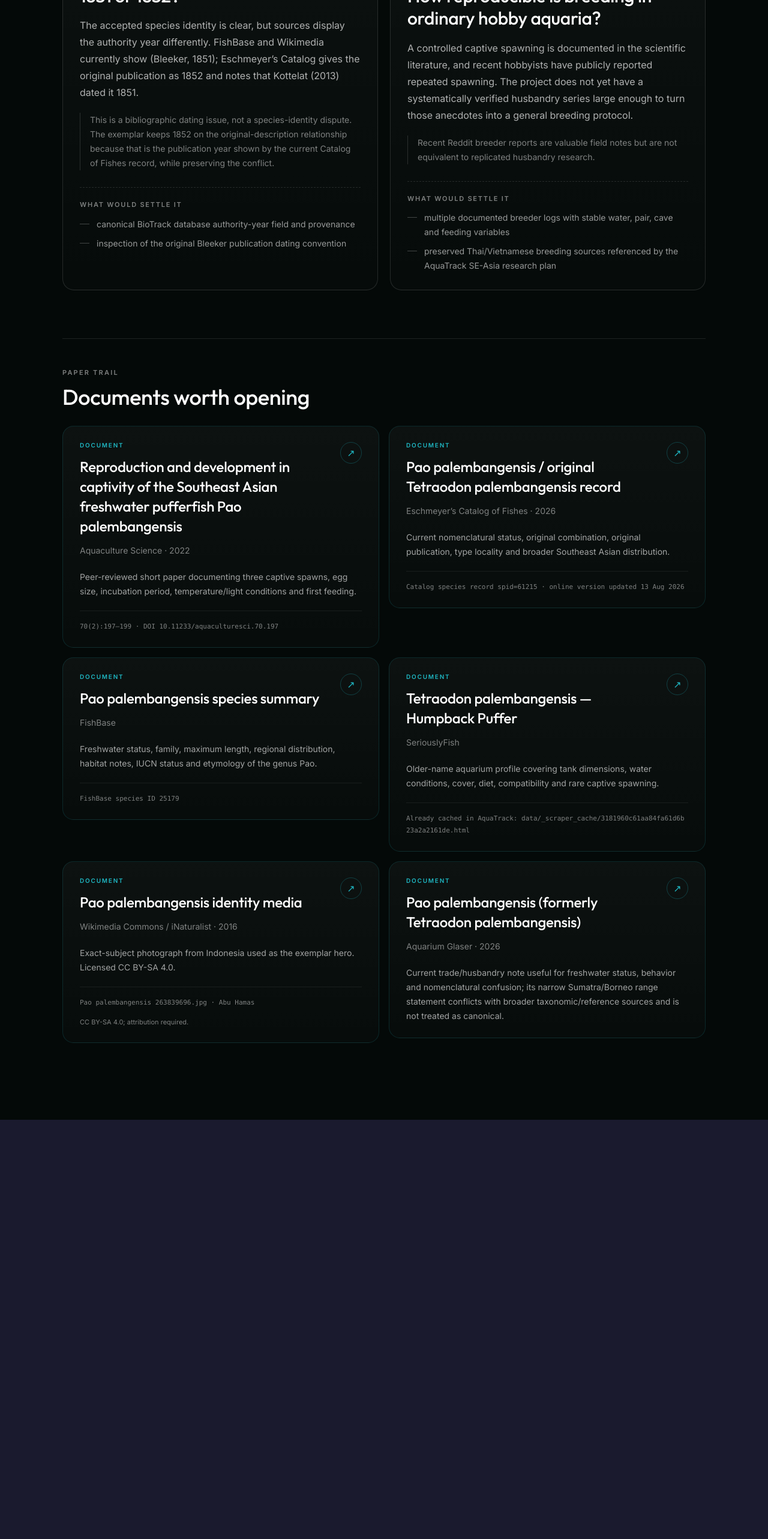
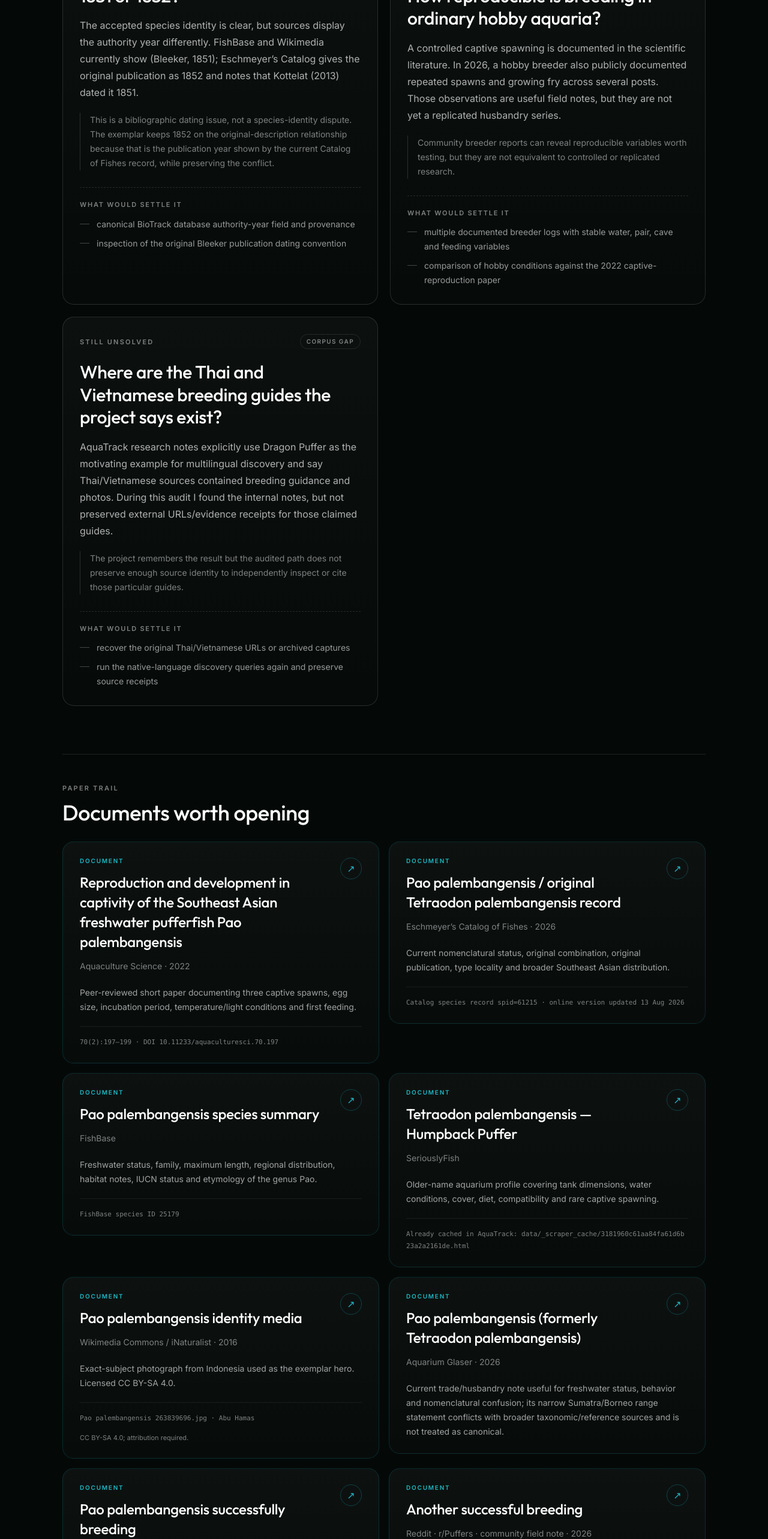
Before and after one commit to wowthisiseasytoremember-stack/endemic-site, a Next.js app: page /prototype/dragon-puffer in a window 1280 px wide. Shown: the part 4381-6947 px from the top of the page at 60% size. Before the commit the page ends 6248 px from the top, so only its background shows below. Built offline with nearby package versions, Linux system fonts and the light colour scheme.

Commit message:
feat(product): expose Dragon Puffer field-note and corpus gaps

```diff
--- a/src/data/product-proof/dragon-puffer-exemplar.ts
+++ b/src/data/product-proof/dragon-puffer-exemplar.ts
@@ -186,14 +186,27 @@ export const DRAGON_PUFFER_EXEMPLAR: RabbitHoleSubjectModel = {
       id: "breeding-field-notes",
       question: "How reproducible is breeding in ordinary hobby aquaria?",
       currentAnswer:
-        "A controlled captive spawning is documented in the scientific literature, and recent hobbyists have publicly reported repeated spawning. The project does not yet have a systematically verified husbandry series large enough to turn those anecdotes into a general breeding protocol.",
+        "A controlled captive spawning is documented in the scientific literature. In 2026, a hobby breeder also publicly documented repeated spawns and growing fry across several posts. Those observations are useful field notes, but they are not yet a replicated husbandry series.",
       whyUnresolved:
-        "Recent Reddit breeder reports are valuable field notes but are not equivalent to replicated husbandry research.",
+        "Community breeder reports can reveal reproducible variables worth testing, but they are not equivalent to controlled or replicated research.",
       whatWouldResolve: [
         "multiple documented breeder logs with stable water, pair, cave and feeding variables",
-        "preserved Thai/Vietnamese breeding sources referenced by the AquaTrack SE-Asia research plan",
+        "comparison of hobby conditions against the 2022 captive-reproduction paper",
       ],
       status: "LEAD_ONLY",
+    },
+    {
+      id: "seasia-breeding-leads",
+      question: "Where are the Thai and Vietnamese breeding guides the project says exist?",
+      currentAnswer:
+        "AquaTrack research notes explicitly use Dragon Puffer as the motivating example for multilingual discovery and say Thai/Vietnamese sources contained breeding guidance and photos. During this audit I found the internal notes, but not preserved external URLs/evidence receipts for those claimed guides.",
+      whyUnresolved:
+        "The project remembers the result but the audited path does not preserve enough source identity to independently inspect or cite those particular guides.",
+      whatWouldResolve: [
+        "recover the original Thai/Vietnamese URLs or archived captures",
+        "run the native-language discovery queries again and preserve source receipts",
+      ],
+      status: "CORPUS_GAP",
     },
   ],
   documents: [
@@ -262,5 +275,27 @@ export const DRAGON_PUFFER_EXEMPLAR: RabbitHoleSubjectModel = {
       href:
         "https://www.aquariumglaser.de/en/fisharchive/pao-palembangensis-formerly-tetraodon-palembangensis/",
     },
+    {
+      id: "reddit-breeding-june",
+      title: "Pao palembangensis successfully breeding",
+      institution: "Reddit · r/ProperFishKeeping · community field note",
+      year: 2026,
+      detail:
+        "Lead-only husbandry observation: a breeder reported a pair spawning every 2–3 weeks and one-month-old fry eating grindal worms. Included as a contemporary field note, not canonical evidence.",
+      href:
+        "https://www.reddit.com/r/ProperFishKeeping/comments/1u12ysy/pao_palembangensis_successfully_breeding/",
+      rightsNote: "Community anecdote; do not treat as peer-reviewed or automatically generalizable.",
+    },
+    {
+      id: "reddit-breeding-august",
+      title: "Another successful breeding",
+      institution: "Reddit · r/Puffers · community field note",
+      year: 2026,
+      detail:
+        "Follow-up field note from the same breeding effort: repeated spawning, cave use, reported pH/temperature, and egg removal after parental predation. Useful for hypotheses to compare against formal literature.",
+      href:
+        "https://www.reddit.com/r/Puffers/comments/1vn7efs/another_successful_breeding/",
+      rightsNote: "Community anecdote; preserve as a lead rather than canonical husbandry guidance.",
+    },
   ],
 };
```
